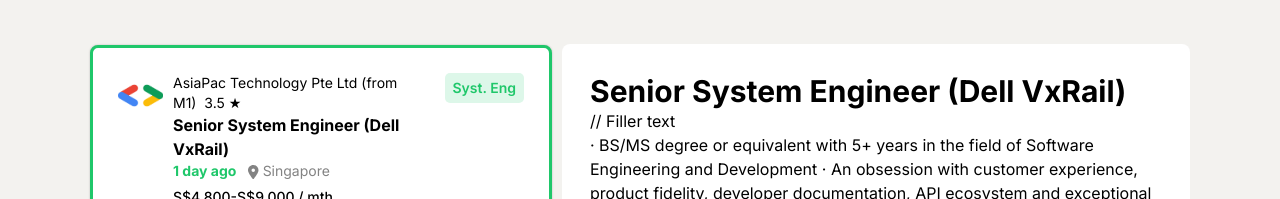
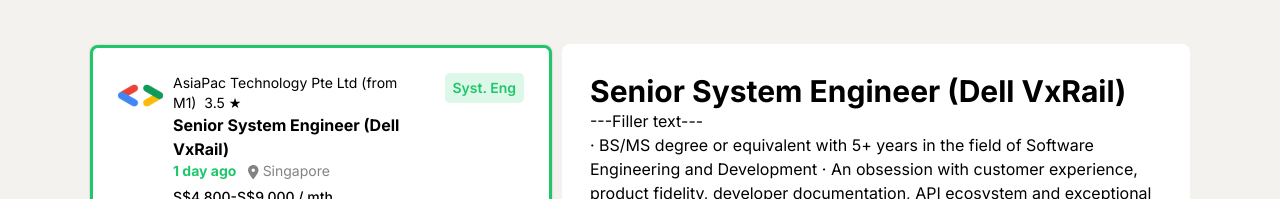
Before and after one commit to mingyuanc/nodeflair-technical, a Next.js app: page / in a window 1280 px wide. Shown: the top 199 px of the page. Built offline with nearby package versions, Linux system fonts and the light colour scheme.

Commit message:
Fix comment error

```diff
--- a/src/components/Card.tsx
+++ b/src/components/Card.tsx
@@ -24,7 +24,7 @@
   return (
     <div className="py-[5px] px-5 xl:px-0">
       <div
-        className={`p-[5px] bg-white rounded-lg shadow-custom hover:cursor-pointer hover:translate-y-[-2px] transition duration-[0.2s] hover:shadow-lg ${
+        className={`p-[5px] bg-white rounded-lg shadow-custom hover:cursor-pointer hover:translate-y-[-2px] transition duration-200 hover:shadow-lg ${
           isSelected ? "xl:border-[3px] xl:border-nodeflair-green" : ""
         }`}
         onClick={() => onclick()}
--- a/src/components/JobDescription.tsx
+++ b/src/components/JobDescription.tsx
@@ -3,7 +3,7 @@
     <div className="h-0 w-0 xl:min-h-[200px] xl:max-h-[60vh] xl:h-auto xl:w-auto rounded-lg bg-white flex-grow sticky overflow-auto top-11">
       <div className="xl:px-[28px] xl:py-[29px]">
         <h1 className="font-bold text-3xl">{title}</h1>
-        <h2>// Filler text</h2>
+        <h2>---Filler text---</h2>
         <p>
           · BS/MS degree or equivalent with 5+ years in the field of Software
           Engineering and Development · An obsession with customer experience,
```
